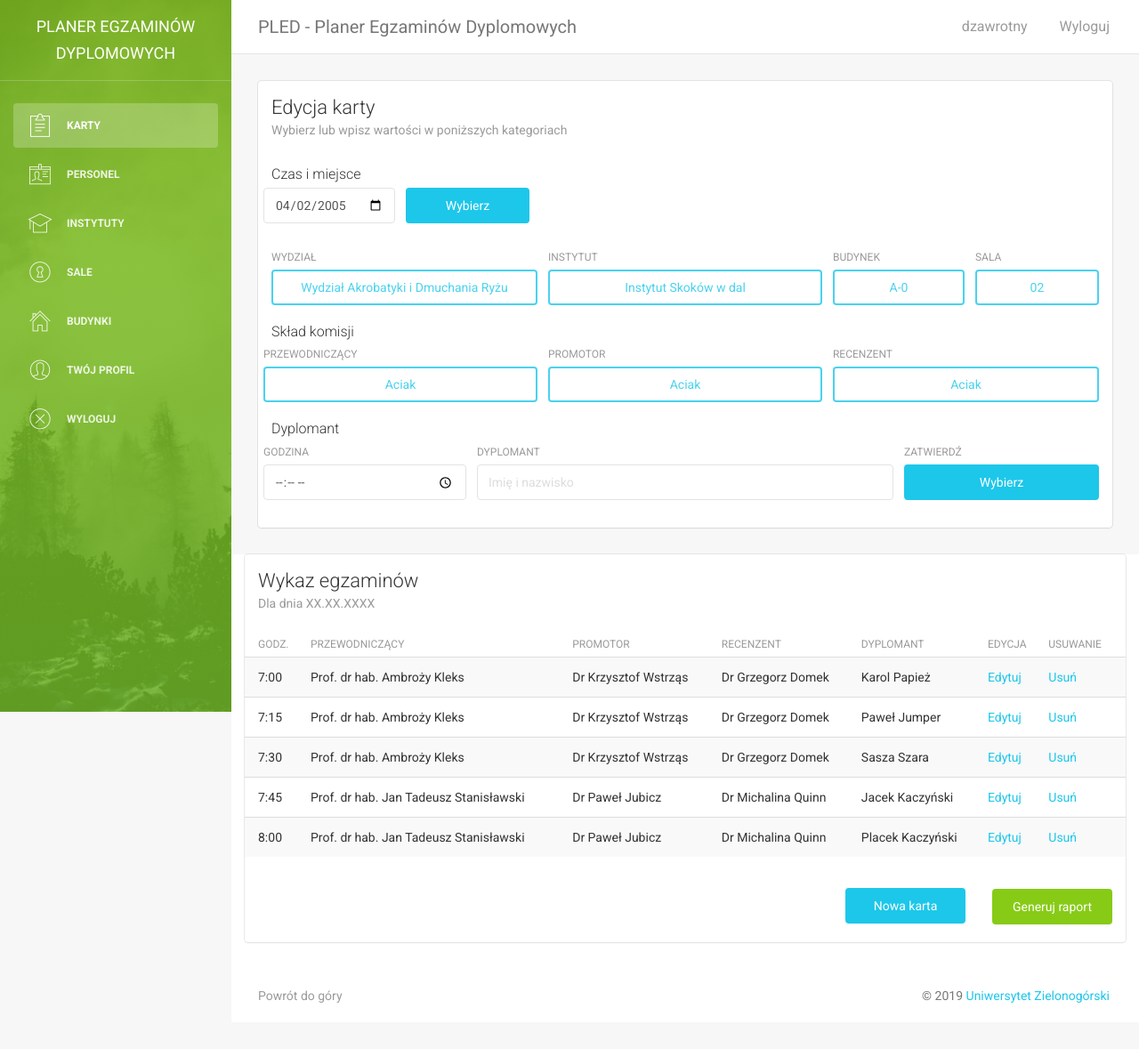
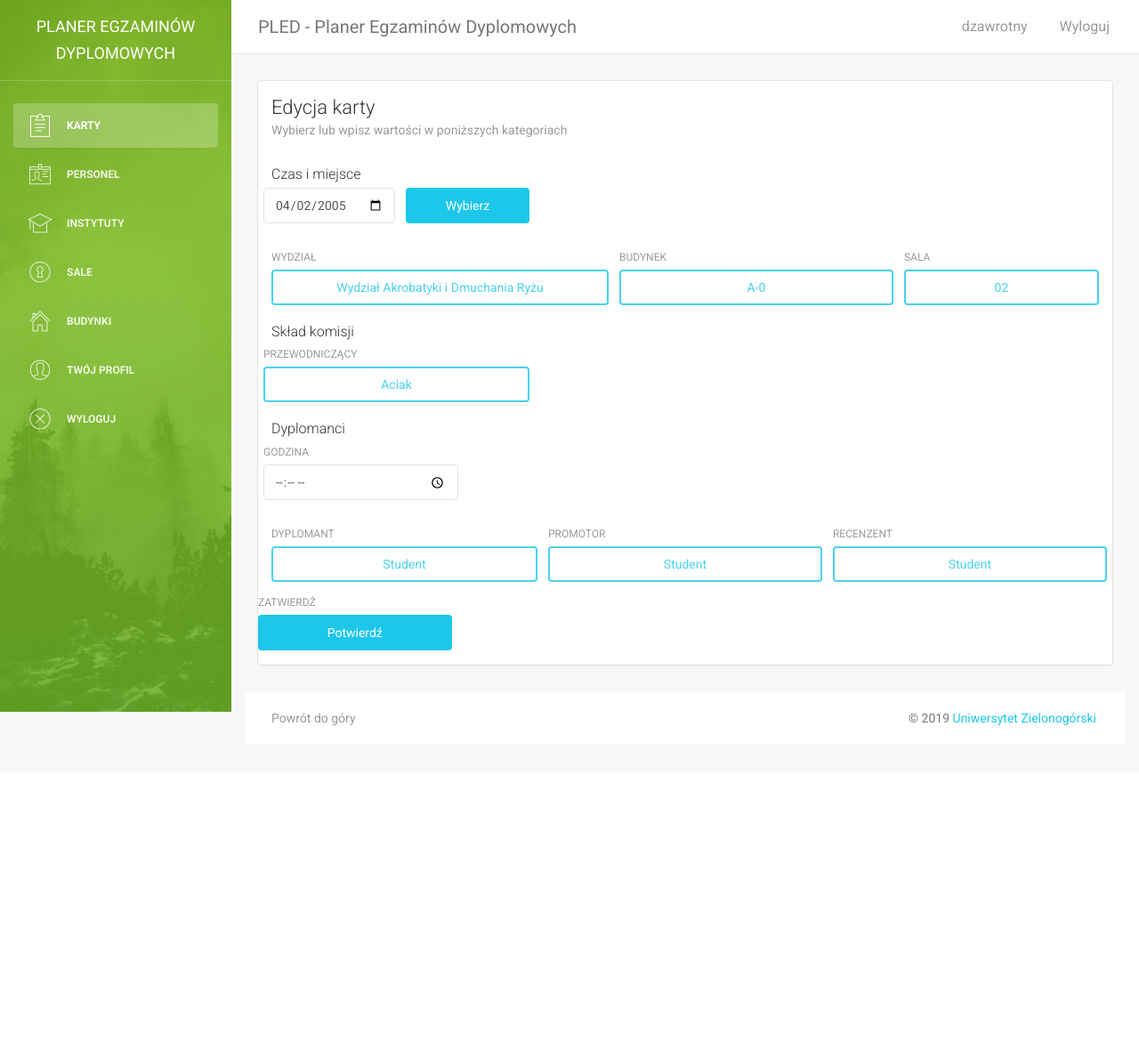
Before and after one commit to domzawrotny/obrona_2019, a PHP site: page /add_card.php in a window 1280 px wide. Shown: the whole page at 89% size. After the commit the page ends 815 px from the top, so only its background shows below. Run offline with PHP 8.4, Linux system fonts and the light colour scheme; a user stored in the database is signed in; some libraries are stand-ins or nearby versions.

Commit message:
WIP - adding exams

```diff
--- a/app/app/add_card.php
+++ b/app/app/add_card.php
@@ -167,7 +167,7 @@
                                         </div>
                                     </div>
                                     <div class="row">
-                                        <div class="col-md-4">
+                                        <div class="col-md-5">
                                                 <label>Wydział</label>
                                                 <div class="dropdown">
                                                 <button type="submit" class="btn btn-info btn-block dropdown-toggle" data-toggle="dropdown">Wydział Akrobatyki i Dmuchania Ryżu</button>
@@ -177,17 +177,17 @@
                                                         </ul>
                                                 </div>
                                         </div>
+<!--                                        <div class="col-md-4">-->
+<!--                                                <label>Instytut</label>-->
+<!--                                                <div class="dropdown">-->
+<!--                                                <button type="submit" class="btn btn-info btn-block dropdown-toggle" data-toggle="dropdown">Instytut Skoków w dal</button>-->
+<!--                                                        <ul class="dropdown-menu min-width: 100%">-->
+<!--                                                            <li><a href="#">Instytut Skoków w Bok</a></li>-->
+<!--                                                            <li><a href="#">Instytut Risotto</a></li>-->
+<!--                                                        </ul>-->
+<!--                                                </div>-->
+<!--                                        </div>-->
                                         <div class="col-md-4">
-                                                <label>Instytut</label>
-                                                <div class="dropdown">
-                                                <button type="submit" class="btn btn-info btn-block dropdown-toggle" data-toggle="dropdown">Instytut Skoków w dal</button>
-                                                        <ul class="dropdown-menu min-width: 100%">
-                                                            <li><a href="#">Instytut Skoków w Bok</a></li>
-                                                            <li><a href="#">Instytut Risotto</a></li>
-                                                        </ul>
-                                                </div>
-                                        </div>
-                                        <div class="col-md-2">
                                                 <label>Budynek</label>
                                                 <div class="dropdown">
                                                 <button type="submit" class="btn btn-info btn-block dropdown-toggle" data-toggle="dropdown">A-0</button>
@@ -197,7 +197,7 @@
                                                         </ul>
                                                 </div>
                                         </div>
-                                        <div class="col-md-2">
+                                        <div class="col-md-3">
                                             <label>Sala</label>
                                             <div class="dropdown">
                                             <button type="submit" class="btn btn-info btn-block dropdown-toggle" data-toggle="dropdown">02</button>
@@ -227,10 +227,34 @@
                                                 </ul>
                                             </div>
                                         </div>
+                                    </div>
+
+                                    <div class="row">
+                                    <div class="header">
+                                      <h5 class="title">Dyplomanci</h5>
+                                    </div>
+                                        <div class="col-md-3">
+                                            <label>Godzina</label>
+                                            <div class="form-group">
+                                                <input type="time" class="form-control" placeholder="Imię i nazwisko">
+                                            </div>
+                                        </div>
+                                    </div>
+                                     <div class="row">
+                                        <div class="col-md-4">
+                                            <label>Dyplomant</label>
+                                            <div class="dropdown">
+                                                <button type="submit" class="btn btn-info btn-block dropdown-toggle" data-toggle="dropdown">Student</button>
+                                                <ul class="dropdown-menu min-width: 100%">
+                                                    <li><a href="#">Beciak</a></li>
+                                                    <li><a href="#">Ceciak</a></li>
+                                                </ul>
+                                            </div>
+                                        </div>
                                          <div class="col-md-4">
                                              <label>Promotor</label>
                                              <div class="dropdown">
-                                                <button type="submit" class="btn btn-info btn-block dropdown-toggle" data-toggle="dropdown">Aciak</button>
+                                                 <button type="submit" class="btn btn-info btn-block dropdown-toggle" data-toggle="dropdown">Student</button>
                                                  <ul class="dropdown-menu min-width: 100%">
                                                      <li><a href="#">Beciak</a></li>
                                                      <li><a href="#">Ceciak</a></li>
@@ -240,35 +264,18 @@
                                          <div class="col-md-4">
                                              <label>Recenzent</label>
                                              <div class="dropdown">
-                                                <button type="submit" class="btn btn-info btn-block dropdown-toggle" data-toggle="dropdown">Aciak</button>
+                                                 <button type="submit" class="btn btn-info btn-block dropdown-toggle" data-toggle="dropdown">Student</button>
                                                  <ul class="dropdown-menu min-width: 100%">
                                                      <li><a href="#">Beciak</a></li>
                                                      <li><a href="#">Ceciak</a></li>
                                                  </ul>
                                              </div>
                                          </div>
-                                    </div>
-
                                          <div class="row">
-                                    <div class="header">
-                                      <h5 class="title">Dyplomant</h5>
-                                    </div>
-                                        <div class="col-md-3">
-                                            <label>Godzina</label>
-                                            <div class="form-group">
-                                                <input type="time" class="form-control" placeholder="Imię i nazwisko">
-                                            </div>
-                                        </div>
-                                        <div class="col-md-6">
-                                            <label>Dyplomant</label>
-                                            <div class="form-group">
-                                                <input type="text" class="form-control" placeholder="Imię i nazwisko">
-                                            </div>
-                                        </div>
-
                                              <div class="col-md-3">
                                                  <label>Zatwierdź</label>
-                                            <button type="submit" class="btn btn-info btn-fill btn-block pull-right">Wybierz</button>
+                                                 <button type="submit" class="btn btn-info btn-fill btn-block pull-right">Potwierdź</button>
+                                             </div>
                                          </div>
                                         </div>
                                     </div>
@@ -279,91 +286,91 @@
                     </div>
 
                 </div>
-                <div class="row">
-                    <div class="col-md-12">
-                        <div class="card">
-                            <div class="header">
-                                <h4 class="title">Wykaz egzaminów</h4>
-                                <p class="category">Dla dnia XX.XX.XXXX</p>
-                            </div>
-                            <div class="content table-responsive table-full-width">
-                                <table class="table table-hover table-striped">
-                                    <thead>
-                                        <th>Godz.</th>
-                                    	<th>Przewodniczący</th>
-                                    	<th>Promotor</th>
-                                    	<th>Recenzent</th>
-                                        <th>Dyplomant</th>
-                                        <th>Edycja</th>
-                                        <th>Usuwanie</th>
-                                    </thead>
-                                    <tbody>
-                                        <tr>
-                                        	<td>7:00</td>
-                                        	<td>Prof. dr hab. Ambroży Kleks</td>
-                                        	<td>Dr Krzysztof Wstrząs</td>
-                                        	<td>Dr Grzegorz Domek</td>
-                                            <td>Karol Papież</td>
-                                            <td><a href="#">Edytuj</a></td>
-                                            <td><a href="#">Usuń</a></td>
-                                        </tr>
-                                        <tr>
-                                        	<td>7:15</td>
-                                        	<td>Prof. dr hab. Ambroży Kleks</td>
-                                        	<td>Dr Krzysztof Wstrząs</td>
-                                        	<td>Dr Grzegorz Domek</td>
-                                            <td>Paweł Jumper</td>
-                                            <td><a href="#">Edytuj</a></td>
-                                            <td><a href="#">Usuń</a></td>
-                                        </tr>
-                                        <tr>
-                                        	<td>7:30</td>
-                                        	<td>Prof. dr hab. Ambroży Kleks</td>
-                                        	<td>Dr Krzysztof Wstrząs</td>
-                                        	<td>Dr Grzegorz Domek</td>
-                                            <td>Sasza Szara</td>
-                                            <td><a href="#">Edytuj</a></td>
-                                            <td><a href="#">Usuń</a></td>
-                                        </tr>
-                                        <tr>
-                                        	<td>7:45</td>
-                                        	<td>Prof. dr hab. Jan Tadeusz Stanisławski</td>
-                                        	<td>Dr Paweł Jubicz</td>
-                                        	<td>Dr Michalina Quinn</td>
-                                            <td>Jacek Kaczyński</td>
-                                            <td><a href="#">Edytuj</a></td>
-                                            <td><a href="#">Usuń</a></td>
-                                        </tr>
-                                        <tr>
-                                        	<td>8:00</td>
-                                        	<td>Prof. dr hab. Jan Tadeusz Stanisławski</td>
-                                        	<td>Dr Paweł Jubicz</td>
-                                        	<td>Dr Michalina Quinn</td>
-                                            <td>Placek Kaczyński</td>
-                                            <td><a href="#">Edytuj</a></td>
-                                            <td><a href="#">Usuń</a></td>
-                                        </tr>
-                                    </tbody>
-                                </table>
-                                <div class="content">
-                                    <div class="row">
-                                        <div class="col-md-8">
-                                        </div>
-                                        <div class="col-md-2">
-                                        <button type="submit" class="btn btn-info btn-fill btn-block">Nowa karta</button>
-                                        </div>
-                                        <div class="col-md-1">
-                                        </div>
-                                        <div class="col-md-2">
-                                        <button type="submit" class="btn btn-success btn-fill btn-block">Generuj raport</button>
-                                        </div>
-                                        <div class="clearfix"></div>
-                                    </div>
-                                </div>
-                            </div>
-                        </div>
+<!--                <div class="row">-->
+<!--                    <div class="col-md-12">-->
+<!--                        <div class="card">-->
+<!--                            <div class="header">-->
+<!--                                <h4 class="title">Wykaz egzaminów</h4>-->
+<!--                                <p class="category">Dla dnia XX.XX.XXXX</p>-->
+<!--                            </div>-->
+<!--                            <div class="content table-responsive table-full-width">-->
+<!--                                <table class="table table-hover table-striped">-->
+<!--                                    <thead>-->
+<!--                                        <th>Godz.</th>-->
+<!--                                    	<th>Przewodniczący</th>-->
+<!--                                    	<th>Promotor</th>-->
+<!--                                    	<th>Recenzent</th>-->
+<!--                                        <th>Dyplomant</th>-->
+<!--                                        <th>Edycja</th>-->
+<!--                                        <th>Usuwanie</th>-->
+<!--                                    </thead>-->
+<!--                                    <tbody>-->
+<!--                                        <tr>-->
+<!--                                        	<td>7:00</td>-->
+<!--                                        	<td>Prof. dr hab. Ambroży Kleks</td>-->
+<!--                                        	<td>Dr Krzysztof Wstrząs</td>-->
+<!--                                        	<td>Dr Grzegorz Domek</td>-->
+<!--                                            <td>Karol Papież</td>                                            -->
+<!--                                            <td><a href="#">Edytuj</a></td>-->
+<!--                                            <td><a href="#">Usuń</a></td>-->
+<!--                                        </tr>-->
+<!--                                        <tr>-->
+<!--                                        	<td>7:15</td>-->
+<!--                                        	<td>Prof. dr hab. Ambroży Kleks</td>-->
+<!--                                        	<td>Dr Krzysztof Wstrząs</td>-->
+<!--                                        	<td>Dr Grzegorz Domek</td>-->
+<!--                                            <td>Paweł Jumper</td>-->
+<!--                                            <td><a href="#">Edytuj</a></td>-->
+<!--                                            <td><a href="#">Usuń</a></td>-->
+<!--                                        </tr>-->
+<!--                                        <tr>-->
+<!--                                        	<td>7:30</td>-->
+<!--                                        	<td>Prof. dr hab. Ambroży Kleks</td>-->
+<!--                                        	<td>Dr Krzysztof Wstrząs</td>-->
+<!--                                        	<td>Dr Grzegorz Domek</td>-->
+<!--                                            <td>Sasza Szara</td>-->
+<!--                                            <td><a href="#">Edytuj</a></td>-->
+<!--                                            <td><a href="#">Usuń</a></td>-->
+<!--                                        </tr>-->
+<!--                                        <tr>-->
+<!--                                        	<td>7:45</td>-->
+<!--                                        	<td>Prof. dr hab. Jan Tadeusz Stanisławski</td>-->
+<!--                                        	<td>Dr Paweł Jubicz</td>-->
+<!--                                        	<td>Dr Michalina Quinn</td>-->
+<!--                                            <td>Jacek Kaczyński</td>-->
+<!--                                            <td><a href="#">Edytuj</a></td>-->
+<!--                                            <td><a href="#">Usuń</a></td>-->
+<!--                                        </tr>-->
+<!--                                        <tr>-->
+<!--                                        	<td>8:00</td>-->
+<!--                                        	<td>Prof. dr hab. Jan Tadeusz Stanisławski</td>-->
+<!--                                        	<td>Dr Paweł Jubicz</td>-->
+<!--                                        	<td>Dr Michalina Quinn</td>-->
+<!--                                            <td>Placek Kaczyński</td>-->
+<!--                                            <td><a href="#">Edytuj</a></td>-->
+<!--                                            <td><a href="#">Usuń</a></td>-->
+<!--                                        </tr>-->
+<!--                                    </tbody>-->
+<!--                                </table>-->
+<!--                                <div class="content">-->
+<!--                                    <div class="row">-->
+<!--                                        <div class="col-md-8">-->
+<!--                                        </div>-->
+<!--                                        <div class="col-md-2">-->
+<!--                                        <button type="submit" class="btn btn-info btn-fill btn-block">Nowa karta</button>-->
+<!--                                        </div>-->
+<!--                                        <div class="col-md-1">-->
+<!--                                        </div>-->
+<!--                                        <div class="col-md-2">-->
+<!--                                        <button type="submit" class="btn btn-success btn-fill btn-block">Generuj raport</button>-->
+<!--                                        </div>-->
+<!--                                        <div class="clearfix"></div>-->
+<!--                                    </div>-->
+<!--                                </div>    -->
+<!--                            </div>-->
+<!--                        </div>-->
 
-                    </div>
+<!--                    </div>-->
 
 
         <footer class="footer">
```
Lines whose indentation alone changed are shown as unchanged.
